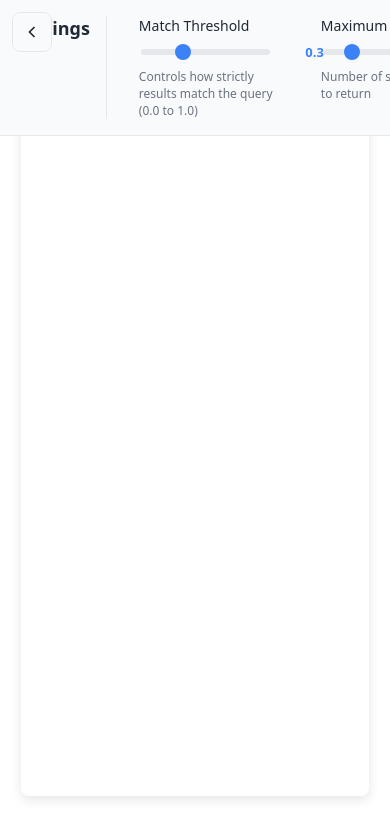
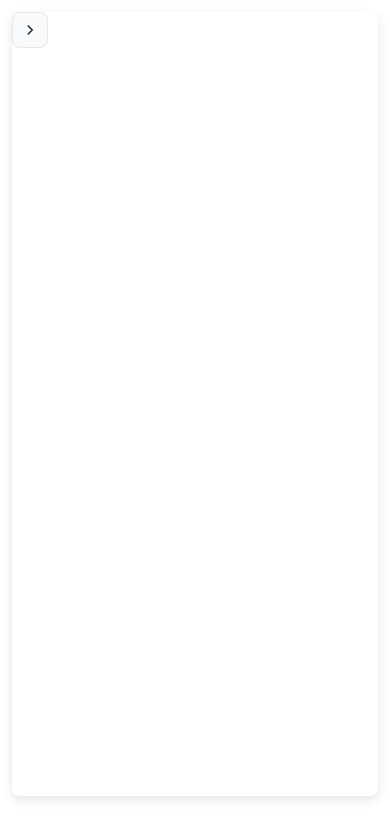
Before and after one commit to MaratKurbanov/searchAgent, a React (Vite) app: page / in a window 390 px wide. Shown: the top 838 px of the page. Built offline with nearby package versions, Linux system fonts and the light colour scheme.

Commit message:
Fxi mobile view

```diff
--- a/package.json
+++ b/package.json
@@ -8,7 +8,7 @@
     "build": "vite build",
     "lint": "eslint .",
     "preview": "vite preview",
-    "worker:dev": "wrangler dev --env production",
+    "worker:dev": "concurrently \"vite build --watch\" \"wrangler dev --env production\"",
     "worker:build": "vite build && wrangler deploy --dry-run --env production",
     "worker:deploy": "vite build && wrangler deploy --env production"
   },
@@ -21,6 +21,7 @@
   },
   "devDependencies": {
     "@eslint/js": "^9.39.4",
+    "concurrently": "^9.1.0",
     "eslint": "^9.39.4",
     "eslint-plugin-react-hooks": "^7.0.1",
     "eslint-plugin-react-refresh": "^0.5.2",
--- a/src/App.css
+++ b/src/App.css
@@ -1,8 +1,10 @@
 .app-container {
   height: 100vh;
+  height: 100dvh;
   display: flex;
   background: var(--bg-color);
   color: var(--text-color);
+  overflow: hidden;
 }
 
 /* Side Panel */
@@ -140,13 +142,16 @@
 .main-content {
   flex: 1;
   display: flex;
-  align-items: flex-start;
-  justify-content: center;
+  flex-direction: column;
+  align-items: center;
+  justify-content: flex-start;
   padding: 20px;
   padding-top: 20px;
   width: 100%;
-  overflow: hidden;
+  overflow: auto;
+  -webkit-overflow-scrolling: touch;
   position: relative;
+  gap: 12px;
 }
 
 /* Settings Toggle Button */
@@ -184,7 +189,7 @@
 .chat-wrapper {
   width: 80%;
   max-width: 1200px;
-  height: calc(100vh - 60px);
+  height: calc(100dvh - 100px);
   display: flex;
   flex-direction: column;
   border-radius: 12px;
@@ -242,6 +247,7 @@
 @media (max-width: 768px) {
   .app-container {
     flex-direction: column;
+    overflow: hidden;
   }
 
   .side-panel {
@@ -254,9 +260,10 @@
     overflow-y: hidden;
     gap: 32px;
     padding: 16px;
-    position: absolute;
+    position: fixed;
     top: 0;
     left: 0;
+    right: 0;
     z-index: 50;
     transform: translateY(-100%);
   }
@@ -284,16 +291,27 @@
   .main-content {
     padding: 12px;
     padding-top: 12px;
+    flex: 1;
+    width: 100%;
+    overflow-y: auto;
+    -webkit-overflow-scrolling: touch;
   }
 
   .chat-wrapper {
-    width: 95%;
-    height: calc(100vh - 60px);
+    width: 100%;
+    height: calc(100dvh - 60px);
     border-radius: 8px;
   }
 
   .settings-toggle {
     top: 12px;
     left: 12px;
+    width: 36px;
+    height: 36px;
+  }
+
+  .settings-toggle svg {
+    width: 18px;
+    height: 18px;
   }
 }
--- a/src/App.jsx
+++ b/src/App.jsx
@@ -11,7 +11,7 @@ export default function App() {
   const [contextExpansion, setContextExpansion] = useState(0)
   const [rewriteQuery, setRewriteQuery] = useState(true)
   const [reRankResults, setReRankResults] = useState(false)
-  const [settingsOpen, setSettingsOpen] = useState(true)
+  const [settingsOpen, setSettingsOpen] = useState(false)
 
   return (
     <div className="app-container">
--- a/src/index.css
+++ b/src/index.css
@@ -6,10 +6,19 @@ html, body {
   margin: 0;
   padding: 0;
   height: 100%;
+  width: 100%;
+  overflow: hidden;
+}
+
+@supports (height: 100dvh) {
+  html, body {
+    height: 100dvh;
+  }
 }
 
 #root {
   height: 100vh;
+  height: 100dvh;
   width: 100%;
 }
 
```
Also changed, not shown: .claude/settings.local.json, 1 other file (tests, documents, lock files or other folders).
